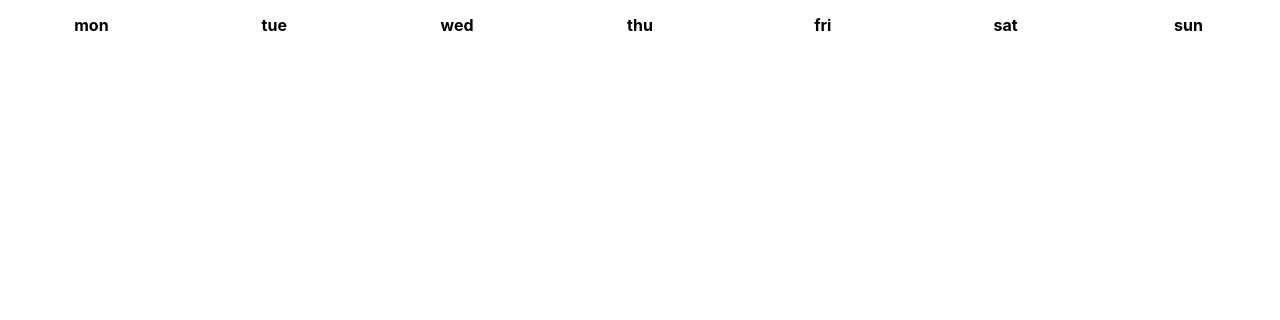
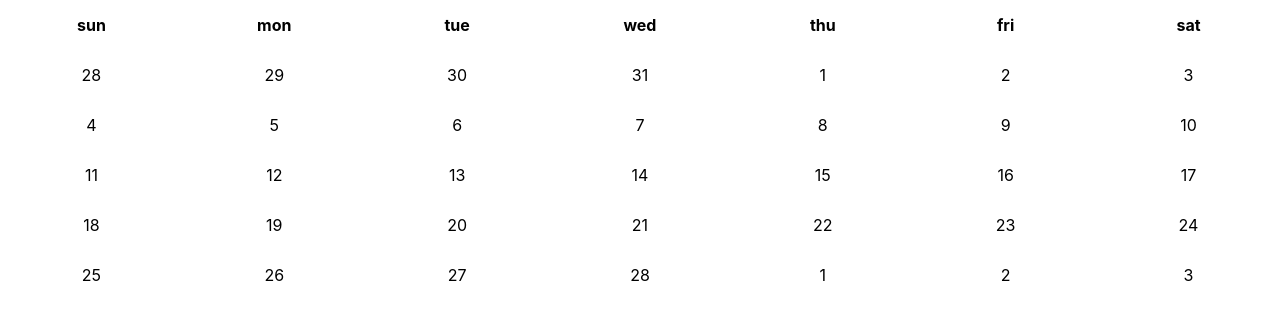
Before and after one commit to YroslavOne/meeting-calendar, a React (Create React App) app in the folder my-app/: page / in a window 1280 px wide. Shown: the top 320 px of the page. Built offline with nearby package versions, Linux system fonts and the light colour scheme.

Commit message:
11.17 27.02.2024

```diff
--- a/my-app/src/components/appComponents/mainComponents/CalendarComponents/weekOrMonth/Month.js
+++ b/my-app/src/components/appComponents/mainComponents/CalendarComponents/weekOrMonth/Month.js
@@ -1,53 +1,43 @@
-import MonthByDay from './MonthByDay';
-import Week from './Week';
+import MonthByDay from "./MonthByDay";
+import Week from "./Week";
 
 function Month() {
   const dayForWeek = [
-    { dayWeek: 'mon' },
-    { dayWeek: 'tue' },
-    { dayWeek: 'wed' },
-    { dayWeek: 'thu' },
-    { dayWeek: 'fri' },
-    { dayWeek: 'sat' },
-    { dayWeek: 'sun' },
+    { dayWeek: "sun" },
+    { dayWeek: "mon" },
+    { dayWeek: "tue" },
+    { dayWeek: "wed" },
+    { dayWeek: "thu" },
+    { dayWeek: "fri" },
+    { dayWeek: "sat" },
   ];
+
+  let month = [];
 
   let dateForCalculations = new Date();
   let oneMonth = MonthByDay(dateForCalculations);
-  console.log(oneMonth[oneMonth.length - 1].week);
+  console.log(oneMonth);
 
-  let convertToDaysWeek = dayForWeek.map((dayForWeek, index) => {
-    let dayOneWeek = oneMonth.filter((oneDay) => oneDay.week === 1);
-    console.log(index);
-    // <tr>
-    {
-      /* {dayOneWeek.map((oneDayForWeek) => (
-        <td className="hour-weer-cell">
-          <div>{oneDayForWeek.day}</div>
-        </td>
-      ))} */
-    }
-    {
-      /* </tr> */
-    }
-  });
-  // let convertToDaysWeek = oneMonth.map((oneDay) => (
-  //   <tr>
-  //     <td className="hour-week">
-  //       <div className="hour-week-div">{hour}</div>
-  //     </td>
-  //     {weekByDay.map((day) =>
-  //       day.day ? (
-  //         <td className="hour-weer-cell">
-  //           <div></div>
-  //         </td>
-  //       ) : (
-  //         ''
-  //       )
-  //     )}
-  //   </tr>
-  // ));
-  let generationDayForWeek = dayForWeek.map((objWeekByDay) => {
+  function createMonth() {
+    month = [[], [], [], [], [], [], []];
+    oneMonth.map((oneMonth) => {
+      month[oneMonth.week][oneMonth.dayWeek] = { day: oneMonth.day, month: oneMonth.month };
+    });
+    return month;
+  }
+  console.log(createMonth());
+
+  let sortThroughDay = createMonth().map((week)=>
+  <tr>
+    {week.map((day)=>
+    <td>
+    <div>{day.day}</div>
+  </td>
+    )}
+  </tr>
+  )
+
+  let generationDayWeek = dayForWeek.map((objWeekByDay) => {
     return (
       <th className="day-for-week">
         <div>{objWeekByDay.dayWeek}</div>
@@ -57,12 +47,10 @@ function Month() {
   return (
     <table width="100%" ALIGN="center" cellpadding="15px" cellspacing="0">
       <thead>
-        <tr className="">{generationDayForWeek}</tr>
+        <tr className="">{generationDayWeek}</tr>
       </thead>
 
-      <tbody>
-        <tr></tr>
-      </tbody>
+      <tbody>{sortThroughDay}</tbody>
     </table>
   );
 }
--- a/my-app/src/components/appComponents/mainComponents/CalendarComponents/weekOrMonth/MonthByDay.js
+++ b/my-app/src/components/appComponents/mainComponents/CalendarComponents/weekOrMonth/MonthByDay.js
@@ -98,7 +98,7 @@ function MonthByDay(dateForCalculations) {
           previousMonth.getMonth(),
           previousMonth.getDate() - dayWeek + i + 1,
           i,
-          1,
+          0,
           false
         );
       }
@@ -113,10 +113,10 @@ function MonthByDay(dateForCalculations) {
         firstDay.getMonth(),
         countDay,
         dayWeek,
-        1,
+        0,
         chekedToday(firstDay.getFullYear(), firstDay.getMonth(), countDay)
       );
-      countDay = 2;
+      countDay = 1;
 
       for (let i = dayWeek + 1; i < 7; i++) {
         if (countDay <= maxDay) {
@@ -126,7 +126,7 @@ function MonthByDay(dateForCalculations) {
             month: firstDay.getMonth(),
             day: countDay,
             dayWeek: i,
-            week: 1,
+            week: 0,
             today: chekedToday(
               firstDay.getFullYear(),
               firstDay.getMonth(),
@@ -139,7 +139,7 @@ function MonthByDay(dateForCalculations) {
       let endDayWeek = 0;
       let endNumberWeek;
 
-      for (let j = 2; countDay <= maxDay; j++) {
+      for (let j = 1; countDay <= maxDay; j++) {
         for (let i = 0; i < 7; i++) {
           countDay++;
           if (countDay < maxDay) {
```
